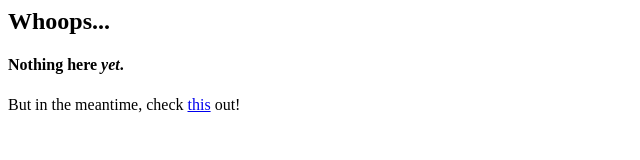
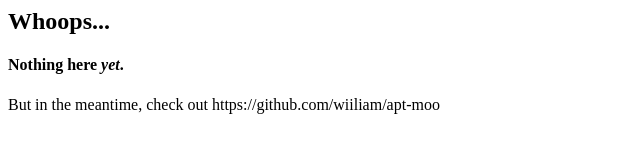
Before and after one commit to mrwm/apt-moo, a plain HTML site: page index.html in a window 1280 px wide. Shown: the whole page, without its empty margins (0-640 px from the left). Drawn offline with Linux system fonts and the light colour scheme.

Commit message:
Update index.html

```diff
--- a/index.html
+++ b/index.html
@@ -1,3 +1,3 @@
 <title>whoops...</title>
 <h2>Whoops... </h2><h4>Nothing here <i>yet</i>.</h4>
-<p>But in the  meantime, check <a href="https://github.com/wiiliam/apt-moo">this</a> out!</p>
+<p>But in the  meantime, check <!-- <a href="https://github.com/wiiliam/apt-moo">this</a> --> out https://github.com/wiiliam/apt-moo </p>
```
